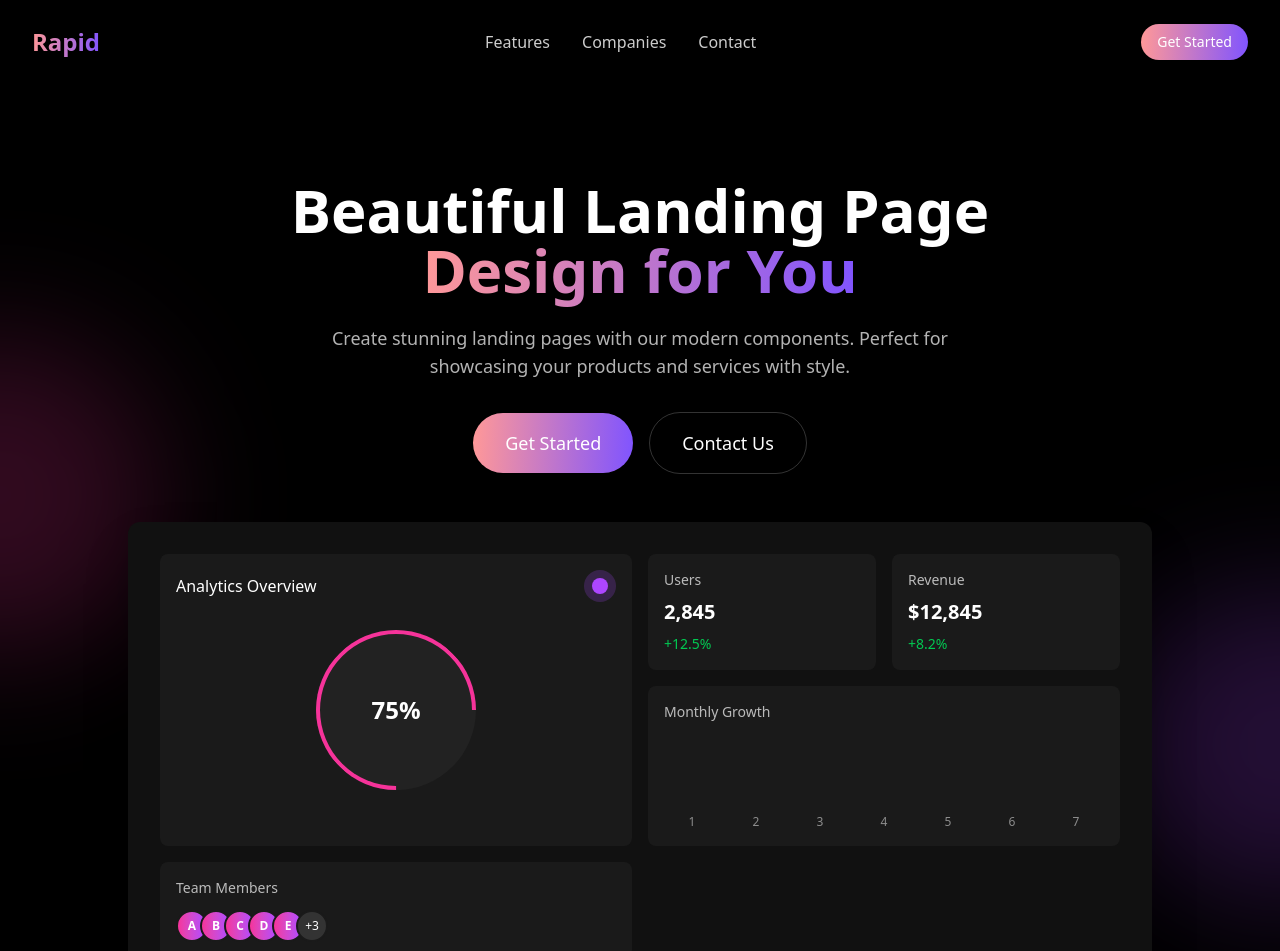
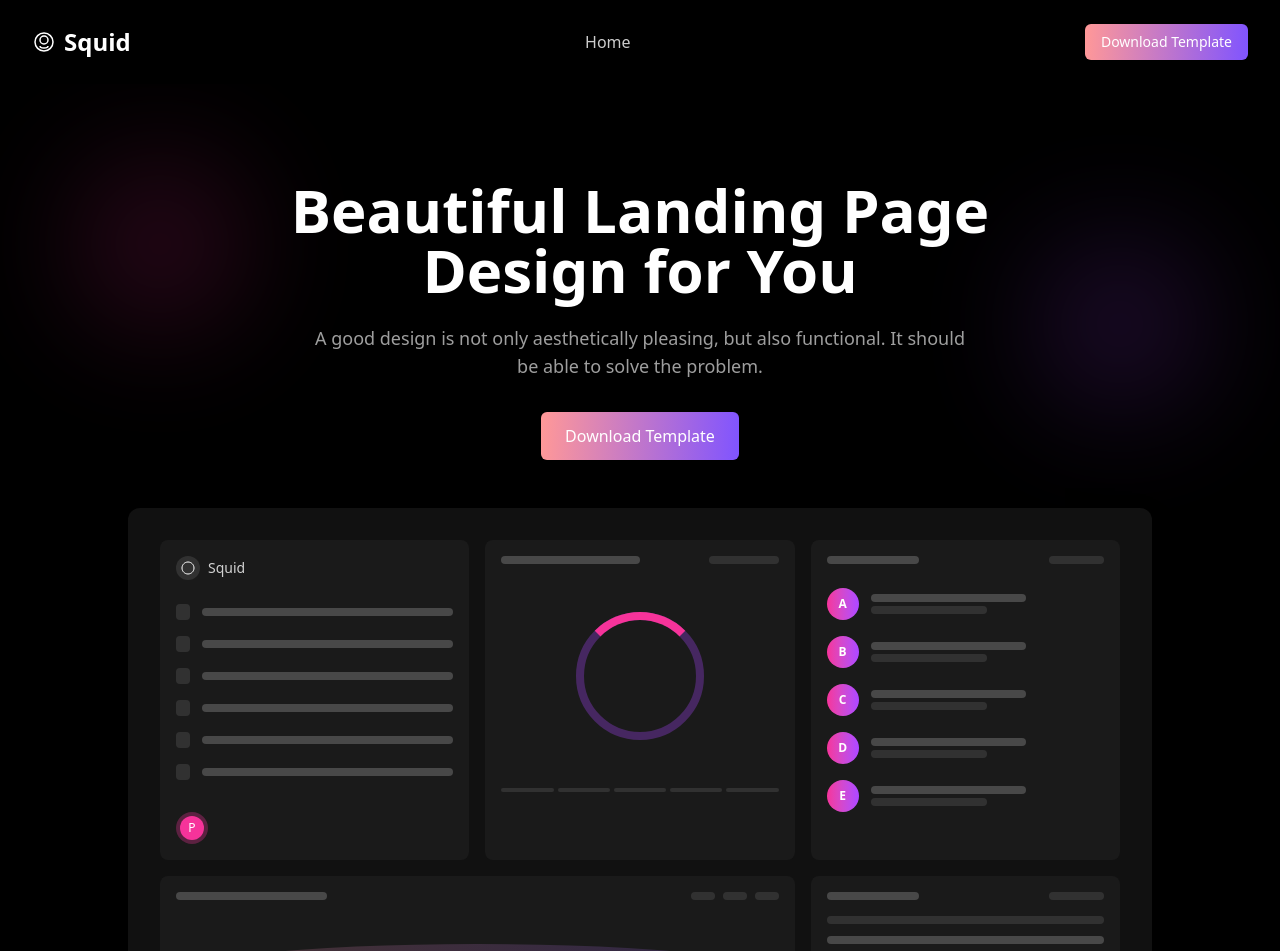
Before and after one commit to AhmedMahmoud100/landing-page-task, a Next.js app: page / in a window 1280 px wide. Shown: the top 951 px of the page. Built offline with nearby package versions, Linux system fonts and the light colour scheme.

Commit message:
fix: styles

```diff
--- a/src/components/sections/Header.tsx
+++ b/src/components/sections/Header.tsx
@@ -8,16 +8,21 @@ const Header = () => {
     <header className="py-6">
       <Container>
         <div className="flex items-center justify-between">
-          <Link href="/" className="text-2xl font-bold gradient-text">Rapid</Link>
+          <Link href="/" className="flex items-center space-x-2">
+            <svg width="24" height="24" viewBox="0 0 24 24" fill="none" xmlns="http://www.w3.org/2000/svg" className="text-white">
+              <path d="M12 3C16.9706 3 21 7.02944 21 12C21 16.9706 16.9706 21 12 21C7.02944 21 3 16.9706 3 12C3 7.02944 7.02944 3 12 3Z" stroke="currentColor" strokeWidth="1.5" />
+              <path d="M16 10C16 12.2091 14.2091 14 12 14C9.79086 14 8 12.2091 8 10C8 7.79086 9.79086 6 12 6C14.2091 6 16 7.79086 16 10Z" stroke="currentColor" strokeWidth="1.5" />
+              <path d="M16 16C16 17.1046 14.2091 18 12 18C9.79086 18 8 17.1046 8 16" stroke="currentColor" strokeWidth="1.5" />
+            </svg>
+            <span className="text-2xl font-bold text-white">Squid</span>
+          </Link>
 
           <nav className="hidden md:flex items-center space-x-8">
-            <Link href="#features" className="text-white/80 hover:text-white transition-colors">Features</Link>
-            <Link href="#companies" className="text-white/80 hover:text-white transition-colors">Companies</Link>
-            <Link href="#contact" className="text-white/80 hover:text-white transition-colors">Contact</Link>
+            <Link href="#" className="text-white/80 hover:text-white transition-colors">Home</Link>
           </nav>
 
           <div className="flex items-center space-x-4">
-            <Button href="#trial" variant="primary" size="sm">Get Started</Button>
+            <Button href="#" variant="primary" size="sm">Download Template</Button>
           </div>
         </div>
       </Container>
--- a/src/components/sections/Hero.tsx
+++ b/src/components/sections/Hero.tsx
@@ -6,81 +6,138 @@ import Button from '../ui/Button';
 const Hero = () => {
   return (
     <section className="py-16 md:py-24 relative overflow-hidden">
-      {/* Background gradient elements */}
-      <div className="absolute -left-40 top-1/4 w-80 h-80 bg-pink-500/20 rounded-full blur-3xl" />
-      <div className="absolute -right-40 top-1/2 w-80 h-80 bg-purple-500/20 rounded-full blur-3xl" />
+      {/* Background gradient waves */}
+      <div className="absolute bottom-0 left-0 w-full h-40 bg-pink-500 opacity-30 rounded-[100%_100%_0_0] -z-10" />
+      <div className="absolute bottom-0 right-0 w-full h-40 bg-purple-500 opacity-30 rounded-[100%_0_0_0] -z-10" />
+
+      {/* Blur balls */}
+      <div className="absolute top-20 left-20 w-40 h-40 rounded-full bg-pink-500 opacity-20 blur-3xl -z-10" />
+      <div className="absolute top-40 right-20 w-40 h-40 rounded-full bg-purple-500 opacity-20 blur-3xl -z-10" />
 
       <Container>
         <div className="text-center max-w-4xl mx-auto mb-12">
           <h1 className="text-4xl md:text-5xl lg:text-6xl font-bold mb-6">
             Beautiful Landing Page<br />
-            <span className="gradient-text">Design for You</span>
+            <span className="text-white">Design for You</span>
           </h1>
-          <p className="text-lg text-white/70 mb-8 max-w-2xl mx-auto">
-            Create stunning landing pages with our modern components. Perfect for showcasing your products and services with style.
+          <p className="text-lg text-[#9E9E9E] mb-8 max-w-2xl mx-auto">
+            A good design is not only aesthetically pleasing, but also functional. It should be able to solve the problem.
           </p>
           <div className="flex flex-col sm:flex-row items-center justify-center gap-4">
-            <Button href="#trial" variant="primary" size="lg">Get Started</Button>
-            <Button href="#contact" variant="outline" size="lg">Contact Us</Button>
+            <Button href="#" variant="primary">Download Template</Button>
           </div>
         </div>
 
         {/* Dashboard Preview */}
         <div className="relative mx-auto max-w-5xl">
           <div className="bg-[#111] rounded-xl p-4 shadow-2xl">
-            <div className="grid grid-cols-2 md:grid-cols-4 gap-4 p-4">
-              {/* Dashboard Items */}
-              <div className="col-span-2 row-span-2 bg-[#1a1a1a] rounded-lg p-4">
-                <div className="mb-3 flex justify-between items-center">
-                  <h3 className="text-white font-medium">Analytics Overview</h3>
-                  <div className="h-8 w-8 rounded-full bg-purple-500/20 flex items-center justify-center">
-                    <div className="h-4 w-4 rounded-full bg-purple-500" />
+            <div className="grid grid-cols-3 gap-4 p-4">
+              {/* Left Panel */}
+              <div className="bg-[#1a1a1a] rounded-lg p-4">
+                <div className="flex items-center space-x-2 mb-4">
+                  <div className="w-6 h-6 rounded-full bg-white/10 flex items-center justify-center">
+                    <svg width="16" height="16" viewBox="0 0 24 24" fill="none" xmlns="http://www.w3.org/2000/svg" className="text-white">
+                      <path d="M12 3C16.9706 3 21 7.02944 21 12C21 16.9706 16.9706 21 12 21C7.02944 21 3 16.9706 3 12C3 7.02944 7.02944 3 12 3Z" stroke="currentColor" strokeWidth="1.5" />
+                    </svg>
                   </div>
+                  <span className="text-white/80 text-sm">Squid</span>
                 </div>
-                <div className="h-48 flex items-center justify-center">
-                  <div className="w-40 h-40 rounded-full bg-[#222] relative flex items-center justify-center">
-                    <div className="absolute inset-0 rounded-full border-4 border-pink-500 border-r-transparent rotate-45" />
-                    <div className="text-2xl font-bold">75%</div>
+
+                <div className="space-y-4 mt-6">
+                  {[1, 2, 3, 4, 5, 6].map((_, i) => (
+                    <div key={i} className="flex items-center space-x-3">
+                      <div className="w-4 h-4 rounded-sm bg-white/10" />
+                      <div className="h-2 bg-white/20 rounded-full w-full" />
+                    </div>
+                  ))}
+                </div>
+
+                <div className="mt-auto pt-8">
+                  <div className="w-8 h-8 rounded-full bg-pink-500/30 flex items-center justify-center">
+                    <div className="w-6 h-6 rounded-full bg-pink-500 flex items-center justify-center text-xs text-white">P</div>
                   </div>
                 </div>
               </div>
 
-              <div className="bg-[#1a1a1a] rounded-lg p-4 flex flex-col">
-                <div className="mb-2 text-sm text-white/70">Users</div>
-                <div className="text-xl font-bold mb-2">2,845</div>
-                <div className="mt-auto text-green-500 text-sm">+12.5%</div>
+              {/* Middle Panel - Circle Chart */}
+              <div className="bg-[#1a1a1a] rounded-lg p-4">
+                <div className="flex justify-between items-center mb-4">
+                  <div className="h-2 bg-white/20 rounded-full w-1/2" />
+                  <div className="h-2 bg-white/10 rounded-full w-1/4" />
+                </div>
+
+                <div className="h-48 flex items-center justify-center">
+                  <div className="w-32 h-32 rounded-full relative flex items-center justify-center">
+                    <div className="absolute inset-0 rounded-full border-8 border-purple-500/30" />
+                    <div className="absolute inset-0 rounded-full border-8 border-pink-500 border-r-transparent border-b-transparent border-l-transparent" />
+                  </div>
+                </div>
+
+                <div className="grid grid-cols-5 gap-1 mt-4">
+                  {[1, 2, 3, 4, 5].map((_, i) => (
+                    <div key={i} className="h-1 bg-white/10 rounded-full" />
+                  ))}
+                </div>
               </div>
 
-              <div className="bg-[#1a1a1a] rounded-lg p-4 flex flex-col">
-                <div className="mb-2 text-sm text-white/70">Revenue</div>
-                <div className="text-xl font-bold mb-2">$12,845</div>
-                <div className="mt-auto text-green-500 text-sm">+8.2%</div>
-              </div>
+              {/* Right Panel - People */}
+              <div className="bg-[#1a1a1a] rounded-lg p-4">
+                <div className="flex justify-between items-center mb-6">
+                  <div className="h-2 bg-white/20 rounded-full w-1/3" />
+                  <div className="h-2 bg-white/10 rounded-full w-1/5" />
+                </div>
 
-              <div className="col-span-2 bg-[#1a1a1a] rounded-lg p-4">
-                <div className="mb-3 text-sm text-white/70">Monthly Growth</div>
-                <div className="flex items-end h-24 gap-2">
-                  {[30, 45, 25, 60, 75, 65, 80].map((height, i) => (
-                    <div key={i} className="flex-1 flex flex-col items-center">
-                      <div
-                        className="w-full bg-gradient-to-t from-pink-500 to-purple-500 rounded-t-sm"
-                        style={{ height: `${height}%` }}
-                      />
-                      <div className="text-xs mt-1 text-white/50">{i + 1}</div>
+                <div className="space-y-4">
+                  {[1, 2, 3, 4, 5].map((_, i) => (
+                    <div key={i} className="flex items-center space-x-3">
+                      <div className="w-8 h-8 rounded-full bg-gradient-to-r from-pink-500 to-purple-500 flex items-center justify-center text-xs text-white font-bold">
+                        {String.fromCharCode(65 + i)}
+                      </div>
+                      <div className="flex-1">
+                        <div className="h-2 bg-white/20 rounded-full w-2/3 mb-1" />
+                        <div className="h-2 bg-white/10 rounded-full w-1/2" />
+                      </div>
                     </div>
                   ))}
                 </div>
               </div>
 
-              <div className="col-span-2 bg-[#1a1a1a] rounded-lg p-4">
-                <div className="mb-3 text-sm text-white/70">Team Members</div>
-                <div className="flex -space-x-2">
-                  {[1, 2, 3, 4, 5].map((_, i) => (
-                    <div key={i} className="w-8 h-8 rounded-full bg-gradient-to-r from-pink-500 to-purple-500 border-2 border-[#1a1a1a] flex items-center justify-center text-xs font-bold">
-                      {String.fromCharCode(65 + i)}
+              {/* Bottom Panel - Chart */}
+              <div className="col-span-2 bg-[#1a1a1a] rounded-lg p-4 relative overflow-hidden">
+                {/* Curvy gradient background */}
+                <div className="absolute bottom-0 left-0 w-full h-1/2 opacity-20 -z-0" style={{ background: 'linear-gradient(92.51deg, #FF9898 0.48%, #8054FF 100%)', borderRadius: '50% 50% 0 0' }} />
+                <div className="flex justify-between items-center mb-4">
+                  <div className="h-2 bg-white/20 rounded-full w-1/4" />
+                  <div className="flex space-x-2">
+                    <div className="h-2 bg-white/10 rounded-full w-6" />
+                    <div className="h-2 bg-white/10 rounded-full w-6" />
+                    <div className="h-2 bg-white/10 rounded-full w-6" />
+                  </div>
+                </div>
+
+                <div className="flex items-end h-20 gap-2 mt-4">
+                  {[30, 45, 25, 60, 75, 65, 80].map((height, i) => (
+                    <div key={i} className="flex-1 flex flex-col items-center">
+                      <div
+                        className="w-full bg-gradient-to-t from-pink-500 to-purple-500 rounded-sm"
+                        style={{ height: `${height}%` }}
+                      />
                     </div>
                   ))}
-                  <div className="w-8 h-8 rounded-full bg-[#333] border-2 border-[#1a1a1a] flex items-center justify-center text-xs">+3</div>
+                </div>
+              </div>
+
+              {/* Bottom Right Panel */}
+              <div className="bg-[#1a1a1a] rounded-lg p-4">
+                <div className="flex justify-between items-center mb-4">
+                  <div className="h-2 bg-white/20 rounded-full w-1/3" />
+                  <div className="h-2 bg-white/10 rounded-full w-1/5" />
+                </div>
+
+                <div className="grid grid-rows-3 gap-3 mt-4">
+                  <div className="h-2 bg-white/10 rounded-full w-full" />
+                  <div className="h-2 bg-white/20 rounded-full w-full" />
+                  <div className="h-2 bg-white/10 rounded-full w-2/3" />
                 </div>
               </div>
             </div>
--- a/src/components/ui/Button.tsx
+++ b/src/components/ui/Button.tsx
@@ -18,7 +18,7 @@ const Button = ({
   className = '',
   onClick,
 }: ButtonProps) => {
-  const baseStyles = 'rounded-full font-medium transition-all duration-300 flex items-center justify-center';
+  const baseStyles = 'rounded-md font-medium transition-all duration-300 flex items-center justify-center';
 
   const variantStyles = {
     primary: 'gradient-bg text-white hover:opacity-90',
```
